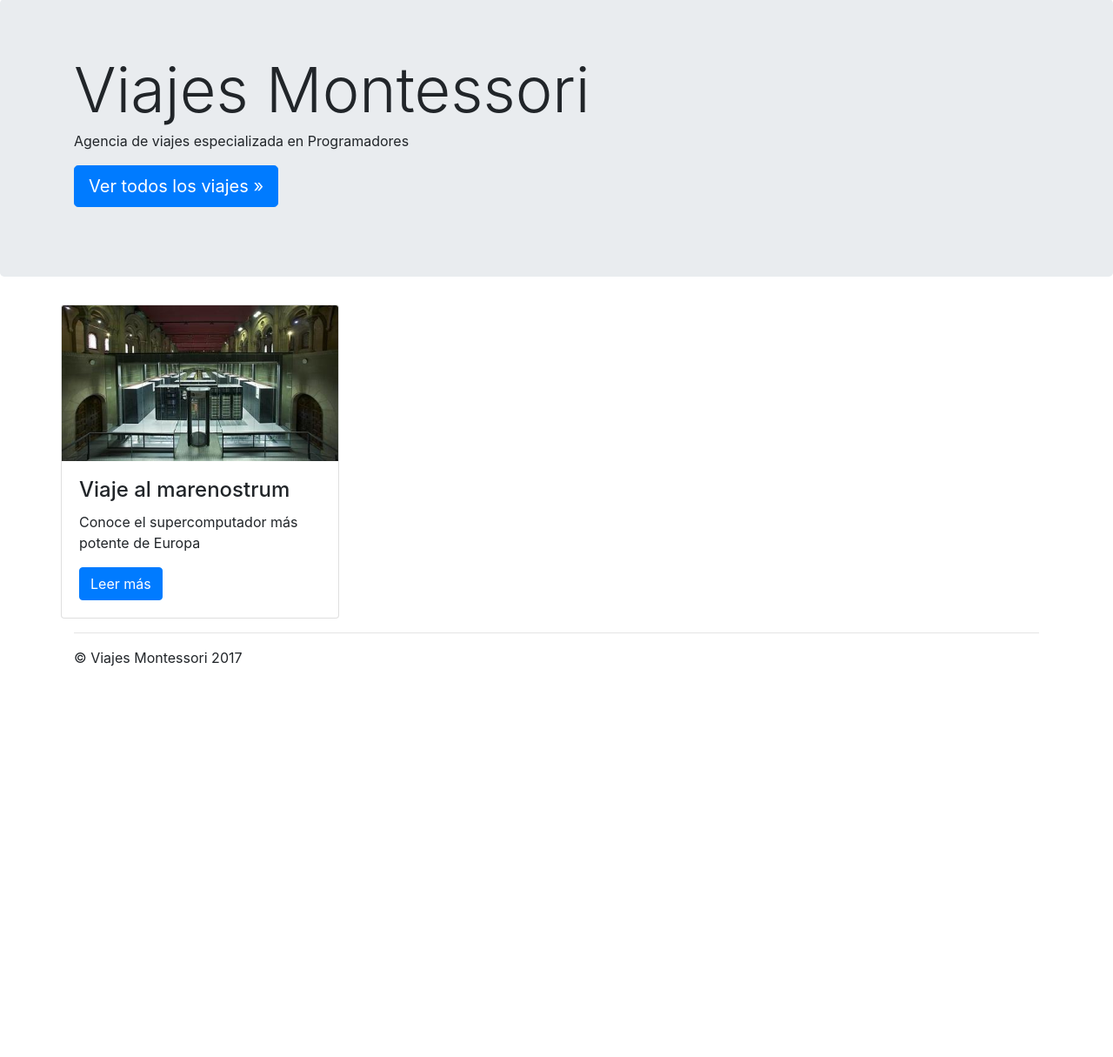
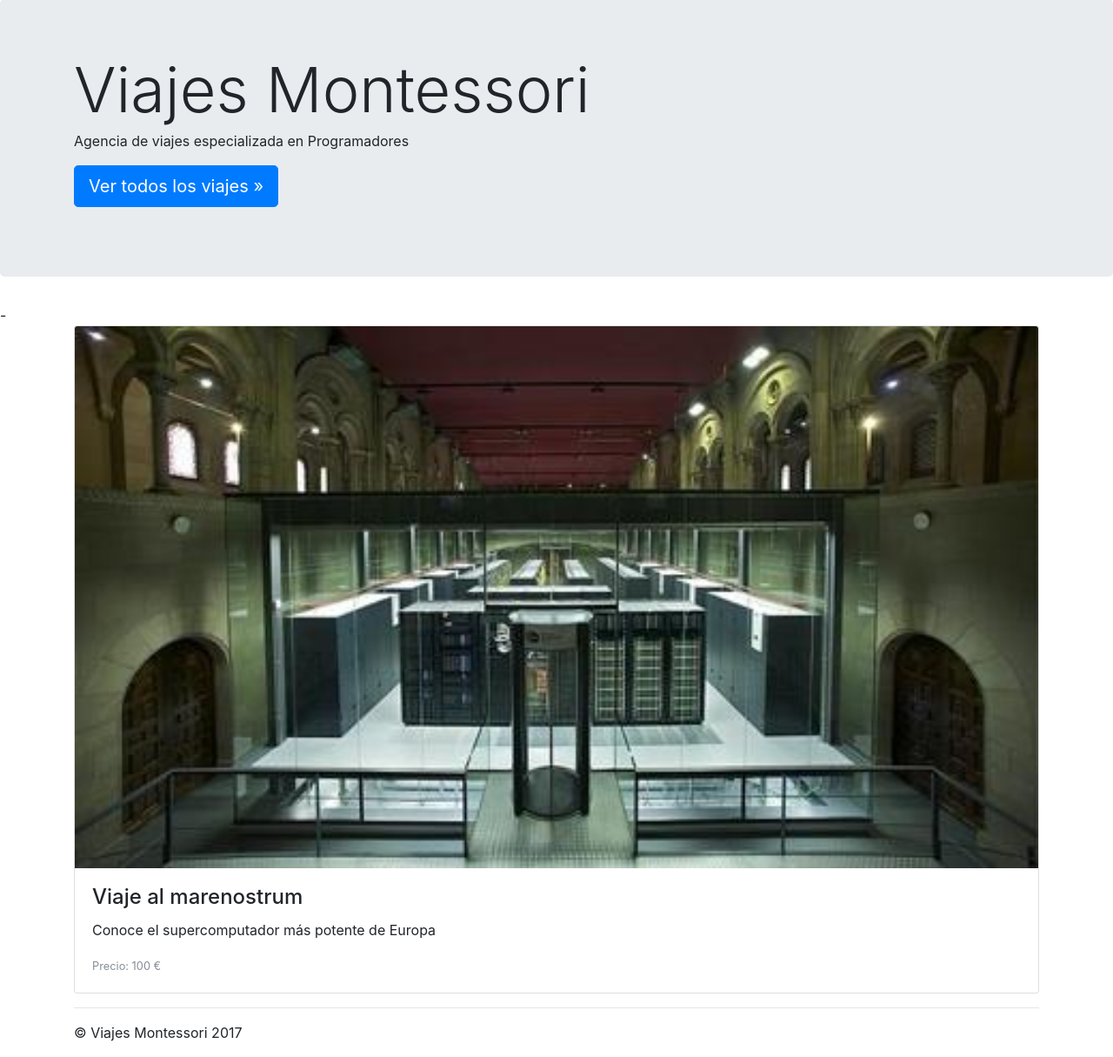
Before and after one commit to codeandcoke/servidor-ejercicios, a PHP site: page /index.php?id=viaje&id_viaje=2 in a window 1280 px wide. Shown: the part 57-1272 px from the top of the page at 87% size. Before the commit the page ends 823 px from the top, so only its background shows below. Run offline with PHP 8.4, Linux system fonts and the light colour scheme; data comes from the database, SQL or seed files in the repository; some libraries are stand-ins or nearby versions.

Commit message:
[AgenciaViajes] Terminada la sección para ver un viaje concreto

```diff
--- a/AgenciaViajes/index.php
+++ b/AgenciaViajes/index.php
@@ -1,3 +1,9 @@
+<?php
+    if (isset($_REQUEST["id"]))
+        $id = $_REQUEST["id"];
+    else
+        $id = "inicio";
+?>
 <!DOCTYPE html>
 <html lang="en">
   <head>
@@ -58,35 +64,12 @@
         <p>Agencia de viajes especializada en Programadores</p>
         <p><a class="btn btn-primary btn-lg" href="#" role="button">Ver todos los viajes &raquo;</a></p>
       </div>
-    </div>
+    </div>-
 
     <div class="container">
-      <!-- Example row of columns -->
-      <div class="row">
         <?php
-        include("config/configuracion.php");
-
-        $conexion = new mysqli(DB_HOST, DB_USUARIO, DB_PASSWORD, DB_NOMBRE);
-        $sql = "SELECT nombre, foto1, descripcion FROM viajes " .
-            "WHERE destacado = TRUE " .
-            "ORDER BY RAND() LIMIT 3";
-        $sentencia = $conexion->prepare($sql);
-        $sentencia->execute();
-        $resultado = $sentencia->get_result();
-        while ($fila = $resultado->fetch_assoc()) {
+        include($id . ".php");
         ?>
-            <div class="card" style="width: 20rem;">
-                <img class="card-img-top" src="img/<?= $fila["foto1"] ?>" alt="Card image cap">
-                <div class="card-body">
-                    <h4 class="card-title"><?= $fila["nombre"] ?></h4>
-                    <p class="card-text"><?= $fila["descripcion"] ?></p>
-                    <a href="#" class="btn btn-primary">Leer más</a>
-                </div>
-            </div>
-        <?php
-        }
-        ?>
-      </div>
 
       <hr>
 
--- /dev/null
+++ b/AgenciaViajes/viaje.php
@@ -0,0 +1,22 @@
+<?php
+include("config/configuracion.php");
+
+$id_viaje = $_REQUEST["id_viaje"];
+
+$conexion = new mysqli(DB_HOST, DB_USUARIO, DB_PASSWORD, DB_NOMBRE);
+$sql = "SELECT * FROM viajes WHERE id = ?";
+$sentencia = $conexion->prepare($sql);
+$sentencia->bind_param("i", $id_viaje);
+$sentencia->execute();
+$resultado = $sentencia->get_result();
+$viaje = $resultado->fetch_assoc();
+?>
+<div class="card mb-3">
+    <img class="card-img-top" src="img/<?= $viaje["foto1"] ?>" alt="Card image cap">
+    <div class="card-body">
+        <h4 class="card-title"><?= $viaje["nombre"] ?></h4>
+        <p class="card-text"><?= $viaje["descripcion"] ?></p>
+        <p class="card-text">
+            <small class="text-muted">Precio: <?= $viaje["precio"] ?> €</small></p>
+    </div>
+</div>
```
Also changed, not shown: AgenciaViajes/inicio.php (added, +26 -0 lines), AgenciaViajes/img/murcia2.jpg (added).
